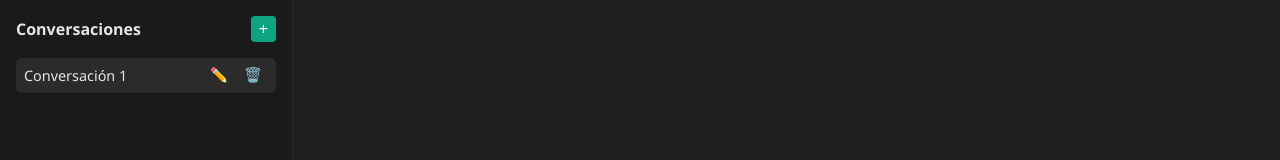
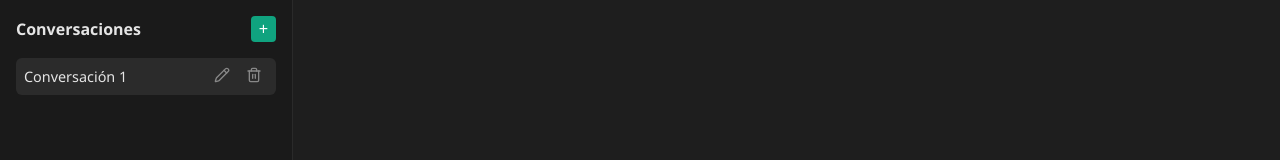
Before and after one commit to edunavata/mcp-chatbot-POC, a React (Vite) app in the folder frontend/frontend/: page / in a window 1280 px wide. Shown: the top 160 px of the page. Built offline with nearby package versions, Linux system fonts and the light colour scheme.

Commit message:
feat: add lucide-react icons to ConversationList component for improved UI

```diff
--- a/frontend/frontend/package.json
+++ b/frontend/frontend/package.json
@@ -11,6 +11,7 @@
   },
   "dependencies": {
     "axios": "^1.9.0",
+    "lucide-react": "^0.507.0",
     "react": "^19.0.0",
     "react-dom": "^19.0.0",
     "react-markdown": "^10.1.0",
--- a/frontend/frontend/src/components/ConversationList.jsx
+++ b/frontend/frontend/src/components/ConversationList.jsx
@@ -1,6 +1,7 @@
 import { useContext, useState } from "react";
 import { ChatContext } from "../context/ChatContext";
 import "../styles/ConversationList.css";
+import { Trash2, Pencil, Check, X } from "lucide-react"; // Iconos de Lucide
 
 let nextId = Date.now();
 
@@ -101,7 +102,7 @@ function ConversationList() {
                       confirmEditing(conv.id);
                     }}
                   >
-                    ✅
+                    <Check size={16} />
                   </button>
                   <button
                     title="Cancelar"
@@ -110,7 +111,7 @@ function ConversationList() {
                       cancelEditing();
                     }}
                   >
-                    ❌
+                    <X size={16} />
                   </button>
                 </>
               ) : (
@@ -122,7 +123,7 @@ function ConversationList() {
                       startEditing(conv.id, conv.name);
                     }}
                   >
-                    ✏️
+                    <Pencil size={16} />
                   </button>
                   <button
                     title="Eliminar"
@@ -131,7 +132,7 @@ function ConversationList() {
                       handleDelete(conv.id);
                     }}
                   >
-                    🗑️
+                    <Trash2 size={16} />
                   </button>
                 </>
               )}
```
Also changed, not shown: 1 other file (tests, documents, lock files or other folders).
